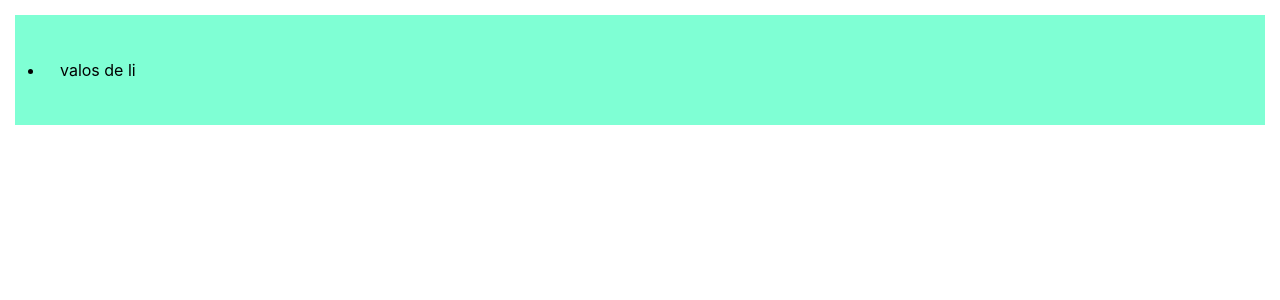
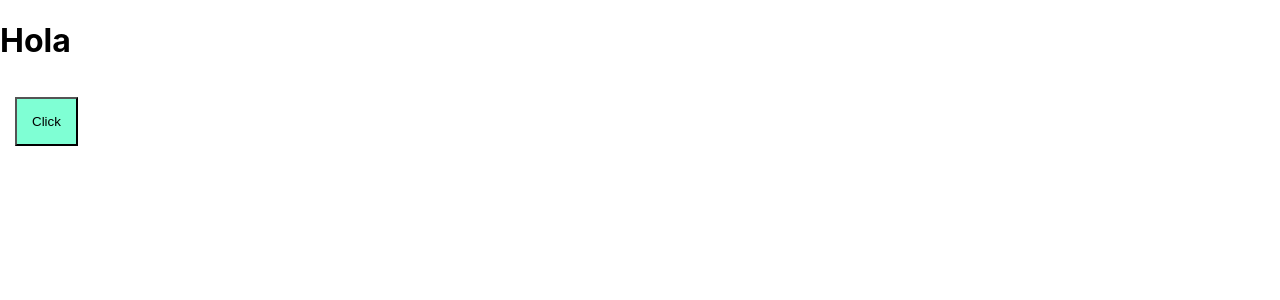
Before and after one commit to fitocr97/learn-react, a React (Create React App) app: page / in a window 1280 px wide. Shown: the top 300 px of the page. Built offline with nearby package versions, Linux system fonts and the light colour scheme.

Commit message:
reutilizando componente con estilo button

```diff
--- a/src/App.js
+++ b/src/App.js
@@ -1,66 +1,12 @@
-import logo from './logo.svg';
-import './App.css';
-import './main.css';
-/*
-const Li = ({ children}) => {
-  return (
-    <li className='ccs-class'> {children} </li>
-  )
-}
+import Button from './button.js'
 
 function App() {
   return (
-    <ul className='ul-css'>
-      <Li estado="activo"> valos de li</Li>
-    </ul>
-  );
-}
-*/
+    <div>
+      <h1>Hola</h1>
+      <Button onClick={() => console.log('click')}>Click</Button>
+    </div>
 
-/* agregando estilos a componentes inline */
-//puede ser funcion variable
-/*
-const estilo = (bg) => ({
-  backgroundColor: bg,
-  color:  '#ffff',
-  padding: '10px 15px',
-  margin: '10px 15px'
-})
-
-const Li = ({ children}) => {
-  return (
-    <li style={estilo('#abd')}  className='ccs-class'> {children} </li> //se llama el estilo al componente
-  )
-}
-
-function App() {
-  return (
-    <ul style={estilo('#dba')} className='ul-css'>
-      <Li estado="activo"> valos de li</Li>
-    </ul>
-  );
-}
-*/
-
-//usar css desde un archivo css import './main.css';
-const estilo = (bg) => ({
-  backgroundColor: bg,
-  color:  '#ffff',
-  padding: '10px 15px',
-  margin: '10px 15px'
-})
-
-const Li = ({ children}) => {
-  return (
-    <li className='clase-li'> {children} </li> //se llama el estilo al componente
-  )
-}
-
-function App() {
-  return (
-    <ul className='clase-li'>
-      <Li estado="activo"> valos de li</Li>
-    </ul>
   );
 }
 
--- /dev/null
+++ b/src/button.css
@@ -0,0 +1,5 @@
+.btn{
+    background-color: aquamarine;
+    padding: 15px;
+    margin: 15px;
+}
--- /dev/null
+++ b/src/button.js
@@ -0,0 +1,11 @@
+import './button.css'
+
+
+//componente buttom
+const Button = (props) => {
+    return (
+        <button {...props} className="btn"></button>
+    )
+}
+
+export default Button
```
Also changed, not shown: src/intro-app.js (added, +67 -0 lines).
